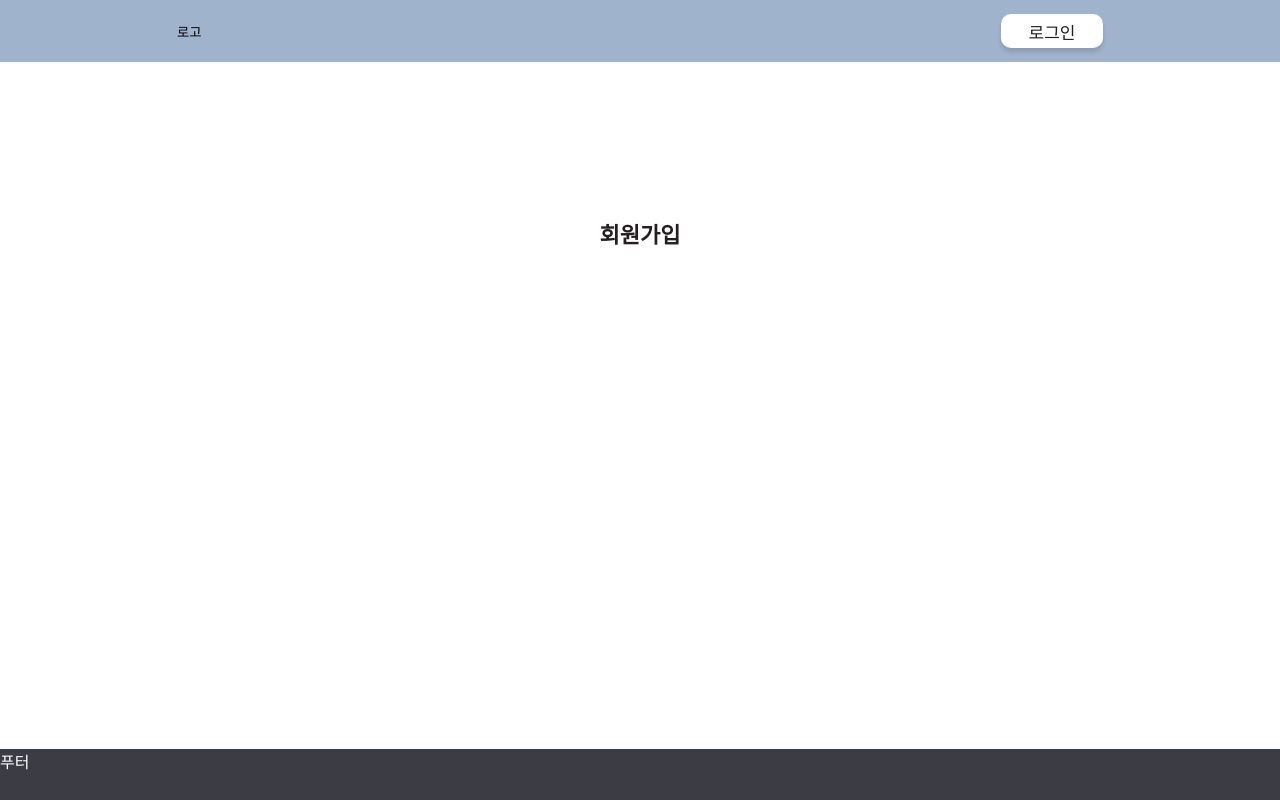
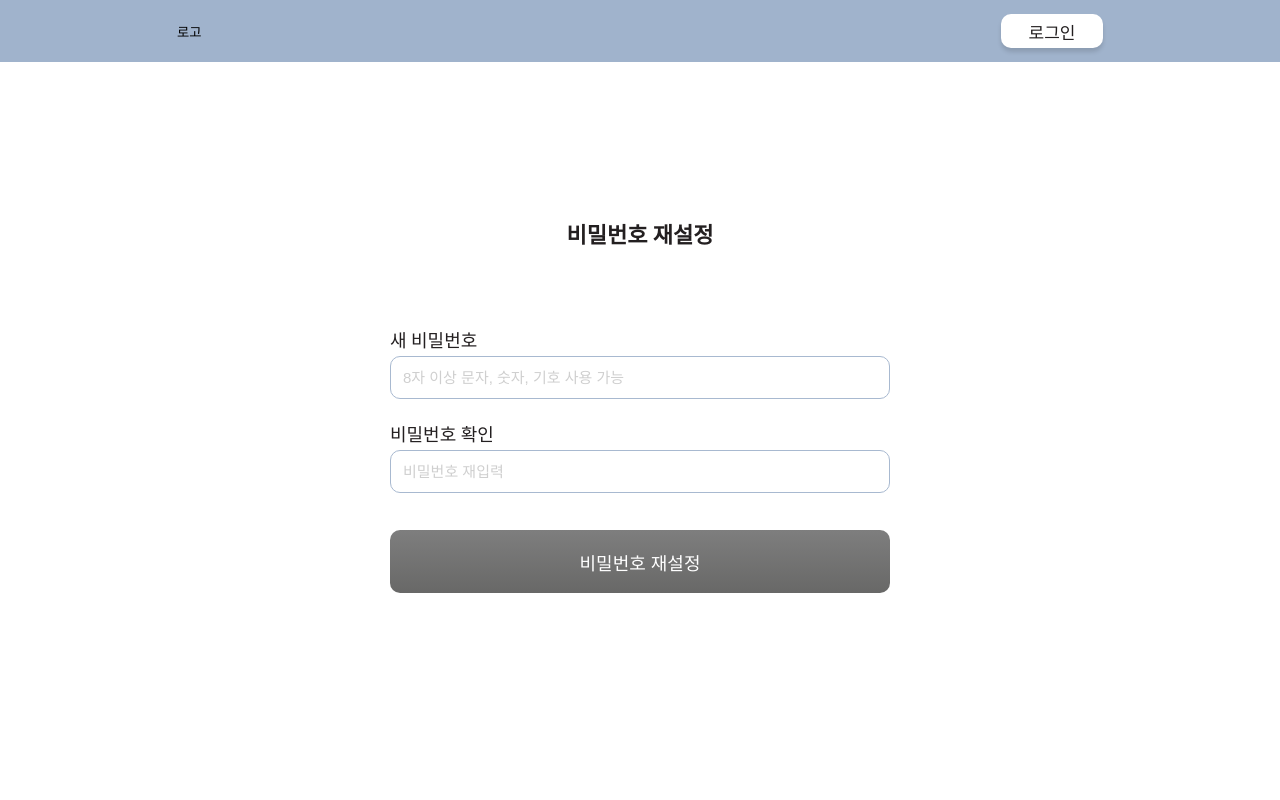
Before and after one commit to Quickchive/Quickchive-frontend, a Vue app: page /resetpw in a window 1280 px wide. Shown: the top 800 px of the page. Built offline with nearby package versions, Linux system fonts and the light colour scheme; no server answers; a web font is replaced by a local one.

Commit message:
[feat] 비밀번호 재설정 기능 구현

```diff
--- a/src/api/user.js
+++ b/src/api/user.js
@@ -6,8 +6,8 @@ function editProfile(userData) {
 }
 
 // 비밀번호 재설정
-function resetPw(password) {
-  return instance.post("users/reset-password", password);
+function resetPw(pwData) {
+  return instance.post("users/reset-password", pwData);
 }
 
 // 프로필 조회
--- a/src/components/auth/LoginForm.vue
+++ b/src/components/auth/LoginForm.vue
@@ -21,17 +21,27 @@
         로그인
       </button>
     </div>
-    <label for="checkbox" class="login-form__checkbox-label"
-      ><input
+    <div class="register-form__agree">
+      <input
         type="checkbox"
+        v-model="agree"
         id="checkbox"
         class="login-form__checkbox"
-      />로그인 상태 유지</label
-    >
-    <router-link to="/register/email" class="login-form__link-register"
-      >회원가입 하기</router-link
-    >
+      />
+      <label for="checkbox" class="register-form__checkbox-label"></label>
+      <p class="login-form__checkbox-label">로그인 상태 유지</p>
+    </div>
+    <div>
+      <router-link to="/register/email" class="login-form__link-register"
+        >회원가입 하기</router-link
+      >&nbsp;&nbsp;
+      <router-link to="/register/email" class="login-form__link-register"
+        >비밀번호 재설정</router-link
+      >
+    </div>
+
     <span class="login-form__or">OR</span>
+
     <div class="oauth-btn__wrapper">
       <a href="https://api.hou27.shop/api/oauth/kakao-auth" target="_blank">
         <img :src="kakaoBtn"
@@ -66,6 +76,7 @@ export default {
       alertModalContent: "",
       btnMessage: "확인",
       isAlertModalActive: false,
+      stayLogin: false,
     };
   },
 
--- a/src/components/auth/RegisterForm.vue
+++ b/src/components/auth/RegisterForm.vue
@@ -111,10 +111,11 @@
 <script>
 import { validatePw } from "@/utils/validation";
 import ModalComponent from "@/components/modal/ModalComponent.vue";
+import AlertModalComponent from "../modal/AlertModalComponent.vue";
 import { verifyEmail, registerUser } from "@/api/auth";
 
 export default {
-  components: { ModalComponent },
+  components: { ModalComponent, AlertModalComponent },
   data() {
     return {
       nickname: "",
--- a/src/components/auth/ResetPwEmailForm.vue
+++ b/src/components/auth/ResetPwEmailForm.vue
@@ -42,8 +42,8 @@
 </template>
 
 <script>
-import { sendEmail } from "@/api/auth";
-import TimerComponent from "../common/TimerComponent.vue";
+import { resetPw } from "@/api/auth";
+import TimerComponent from "@/components/common/TimerComponent.vue";
 export default {
   component: { TimerComponent },
   data() {
@@ -75,30 +75,14 @@ export default {
         return false;
       }
     },
-    // 버튼 활성화
-    isValid() {
-      if (
-        this.email &&
-        this.nickname &&
-        this.checkPw == true &&
-        this.agree == true
-      ) {
-        return true;
-      } else {
-        return false;
-      }
-    },
   },
   methods: {
-    // 타이머 재시작
-    // restartTimer() {},
     // 이메일 전송
     async sendEmail() {
       try {
-        // this.restartTimer();
         this.isTimerActive = true;
         if (this.emailDomain != "etc") {
-          const response = await sendEmail(`${this.email}@${this.emailDomain}`);
+          const response = await resetPw(`${this.email}@${this.emailDomain}`);
           console.log("응답", response);
           if (response.data.statusCode == 200) {
             this.codeInputActive = true;
@@ -106,7 +90,7 @@ export default {
             this.$refs.timerComponent.resetTimer();
           }
         } else if (this.emailDomain == "etc") {
-          const response = await sendEmail(
+          const response = await resetPw(
             `${this.email}@${this.emailSelfInput}`
           );
           console.log("응답", response);
--- a/src/components/auth/ResetPwForm.vue
+++ b/src/components/auth/ResetPwForm.vue
@@ -50,11 +50,86 @@
         </form>
       </div>
     </div>
+    <!-- 경고 모달 -->
+    <alert-modal-component
+      v-if="isAlertModalActive"
+      @confirmBtn="isAlertModalActive = false"
+      :alertModalContent="alertModalContent"
+      :btnMessage="btnMessage"
+    ></alert-modal-component>
   </div>
 </template>
 
 <script>
-export default {};
+import { validatePw } from "@/utils/validation";
+import AlertModalComponent from "../modal/AlertModalComponent.vue";
+
+import { resetPw } from "@/api/user";
+
+export default {
+  components: { AlertModalComponent },
+  data() {
+    return {
+      pw: "",
+      pwCheck: "",
+      // alert 모달 메시지
+      alertModalContent: "",
+      btnMessage: "확인",
+      isAlertModalActive: false,
+    };
+  },
+  computed: {
+    // 비밀번호 유효성 검사
+    validatePw() {
+      if (this.pw != "") {
+        return validatePw(this.pw);
+      } else {
+        return null;
+      }
+    },
+    // 비밀번호 일치 확인
+    checkPw() {
+      if (this.pwCheck == "") {
+        return null;
+      } else {
+        if (this.pw != this.pwCheck) {
+          return false;
+        } else {
+          return true;
+        }
+      }
+    },
+    // 버튼 활성화
+    isValid() {
+      if (this.validatePw == true && this.checkPw == true) {
+        return true;
+      } else {
+        return false;
+      }
+    },
+  },
+  methods: {
+    // 비밀번호 재설정
+    async submitForm() {
+      try {
+        const code = this.$route.query.code;
+        const pwData = {
+          password: this.pw,
+          code: code,
+        };
+        const response = await resetPw(pwData);
+        console.log(response);
+        this.alertModalContent = "비밀번호 재설정에 성공하였습니다.";
+        this.isAlertModalActive = true;
+        this.$router.push("/login");
+      } catch (error) {
+        console.log(error);
+        this.alertModalContent = error.response.data.message;
+        this.isAlertModalActive = true;
+      }
+    },
+  },
+};
 </script>
 
 <style></style>
--- a/src/router/index.js
+++ b/src/router/index.js
@@ -50,16 +50,16 @@ const routes = [
   // 비밀번호 재설정
   {
     path: "/resetpw",
-    component: () => import("@/views/RegisterView.vue"),
+    component: () => import("@/views/ResetPwView.vue"),
     children: [
       // step1: 이메일 인증
       {
-        path: "/reset/pw",
+        path: "/resetpw/email",
         component: () => import("@/components/auth/ResetPwEmailForm.vue"),
       },
       // step2: 비밀번호 재설정
       {
-        path: "/register/pw",
+        path: "/resetpw",
         component: () => import("@/components/auth/ResetPwForm.vue"),
       },
     ],
```
